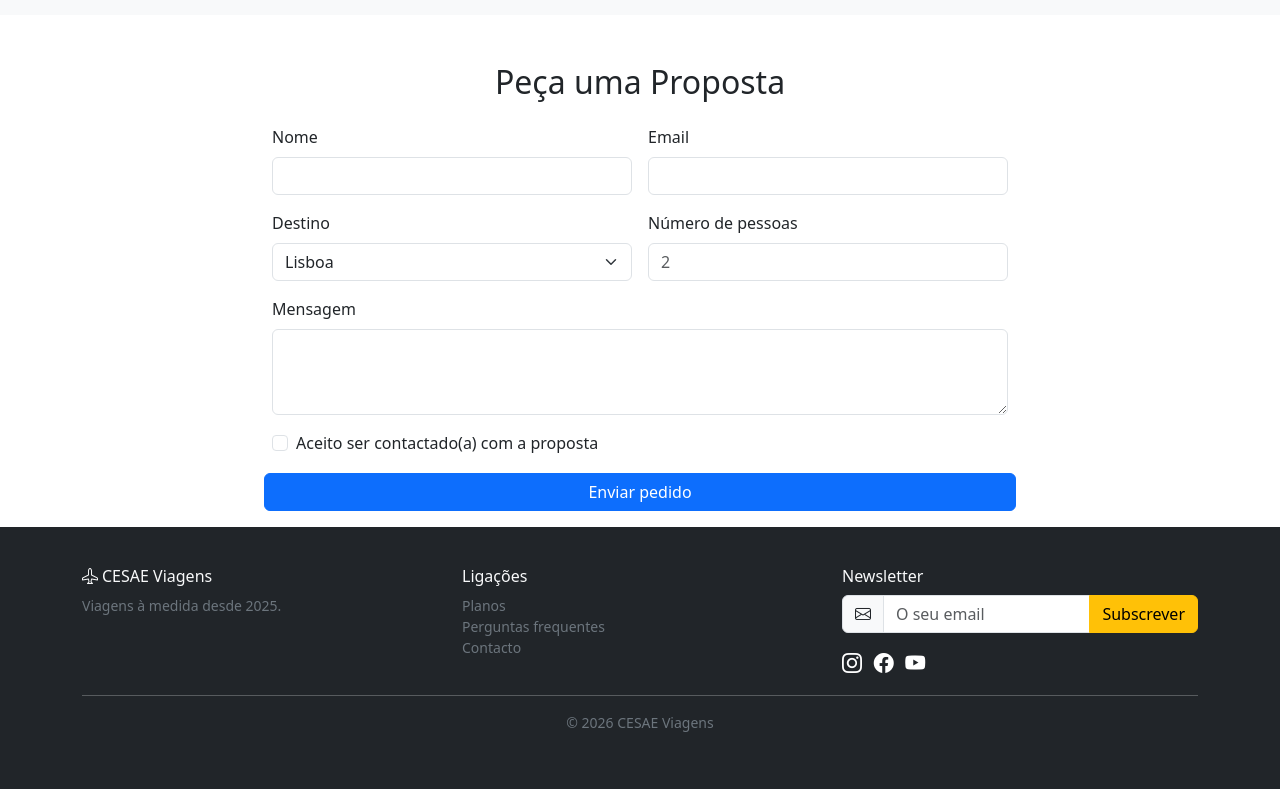
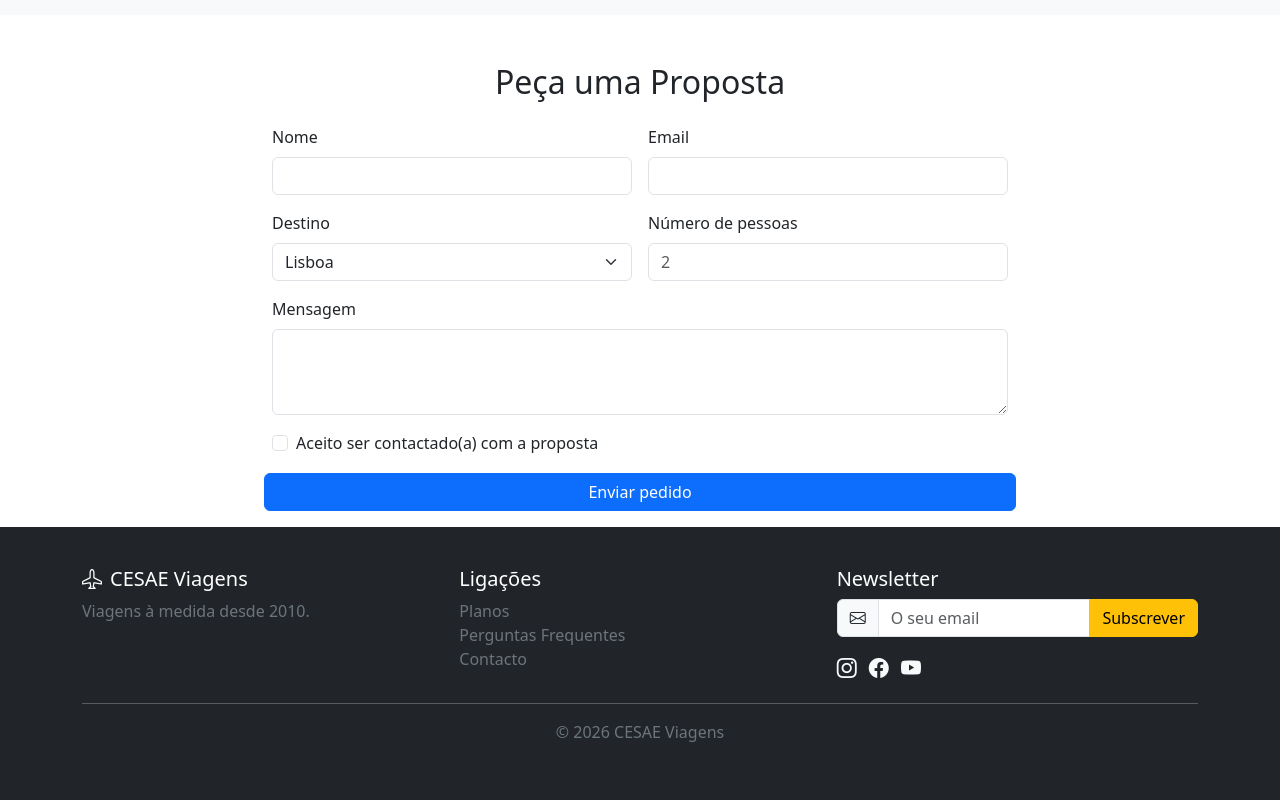
Before and after one commit to marqquees/CESAE-Viagens, a plain HTML site: page index.html in a window 1280 px wide. Shown: the part 2206-3006 px from the top of the page. Drawn offline with nearby package versions, Linux system fonts and the light colour scheme.

Commit message:
Refresh footer layout and styling
Updated the footer content, spacing, typography, link classes, and social media styling while removing a trailing navbar whitespace issue.q

```diff
--- a/index.html
+++ b/index.html
@@ -16,7 +16,7 @@
     <header>
         <nav class="navbar navbar-expand-lg bg-dark" data-bs-theme="dark">
             <div class="container">
-                <a class="navbar-brand fw-bold ">
+                <a class="navbar-brand fw-bold">
                     <i class="bi bi-airplane me-1"></i>
                     CESAE Viagens
                 </a>
@@ -310,46 +310,47 @@
     </main>
 
     <!-- Rodapé -->
-    <footer class="bg-dark text-light p-3 small">
+    <footer class="bg-dark text-white p-3">
         <div class="container py-4">
-            <div class="row g-4">
+            <div class="row g-3">
                 <div class="col-12 col-md-6 col-lg-4">
-                    <h3 class="fs-6"><i class="bi bi-airplane me-1"></i>CESAE Viagens</h3>
-                    <p class="text-secondary">Viagens à medida desde 2025.</p>
+                    <h3 class="fs-5"><i class="bi bi-airplane me-2"></i>CESAE Viagens</h3>
+                    <p class="text-secondary">Viagens à medida desde 2010.</p>
                 </div>
                 <div class="col-12 col-md-6 col-lg-4">
-                    <h3 class="fs-6">Ligações</h3>
+                    <h3 class="fs-5">Ligações</h3>
                     <ul class="list-unstyled">
-                        <li><a href="#plan" class="text-decoration-none text-secondary">Planos</a></li>
-                        <li><a href="#question" class="text-decoration-none text-secondary">Perguntas
-                                frequentes</a></li>
-                        <li><a href="#contact" class="text-decoration-none text-secondary">Contacto</a></li>
+                        <li><a href="#plan" class="link-underline-opacity-0 link-secondary">Planos</a></li>
+                        <li><a href="#question" class="link-underline-opacity-0 link-secondary">Perguntas
+                                Frequentes</a></li>
+                        <li><a href="#contact" class="link-underline-opacity-0 link-secondary">Contacto</a></li>
                     </ul>
                 </div>
                 <div class="col-12 col-lg-4">
-                    <h3 class="fs-6">Newsletter</h3>
+                    <h3 class="fs-5">Newsletter</h3>
                     <form class="input-group">
                         <span class="input-group-text"><i class="bi bi-envelope"></i></span>
                         <input type="email" class="form-control" placeholder="O seu email" required>
                         <button class="btn btn-warning" type="submit">Subscrever</button>
                     </form>
                     <div class="mt-3">
-                        <a href="https://www.instagram.com" class="text-decoration-none text-white me-2">
+                        <a href="https://www.instagram.com" class="link-underline-opacity-0 link-light me-2">
                             <i class="bi bi-instagram fs-5"></i>
                         </a>
-                        <a href="https://www.facebook.com" class="text-decoration-none text-white me-2">
+                        <a href="https://www.facebook.com" class="link-underline-opacity-0 link-light me-2">
                             <i class="bi bi-facebook fs-5"></i>
                         </a>
-                        <a href="https://www.youtube.com" class="text-decoration-none text-white me-2">
+                        <a href="https://www.youtube.com" class="link-underline-opacity-0 link-light">
                             <i class="bi bi-youtube fs-5"></i>
                         </a>
                     </div>
                 </div>
             </div>
-            <hr class="my-3">
+            <hr>
             <p class="text-center text-secondary">&copy; 2026 CESAE Viagens</p>
         </div>
     </footer>
+
     <script src="https://cdn.jsdelivr.net/npm/bootstrap@5.3.8/dist/js/bootstrap.bundle.min.js"
         integrity="sha384-FKyoEForCGlyvwx9Hj09JcYn3nv7wiPVlz7YYwJrWVcXK/BmnVDxM+D2scQbITxI"
         crossorigin="anonymous"></script>
```
